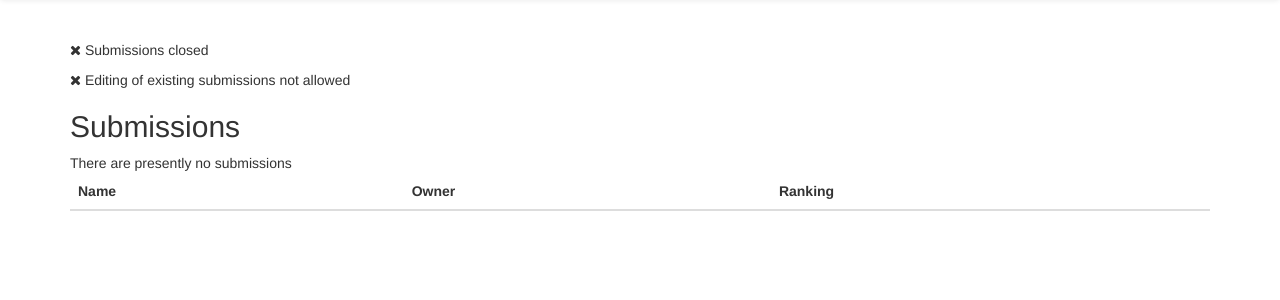
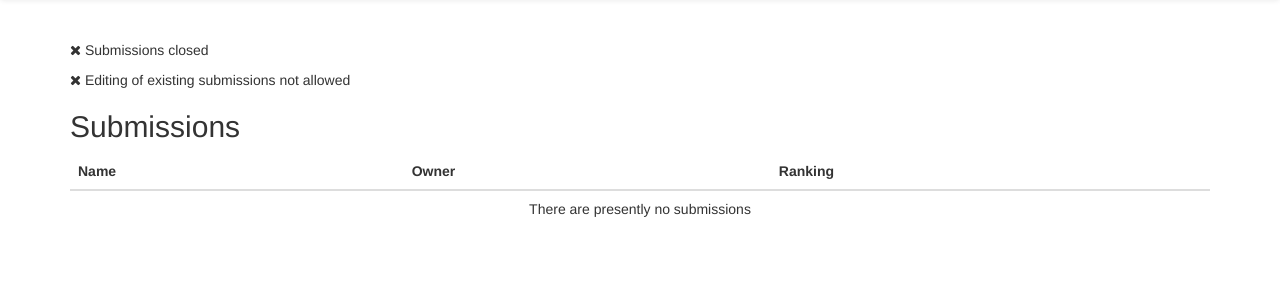
Before and after one commit to fossgalaxy/comet, a Django app: template fg_competitions/templates/fg_competitions/track_detail.html in a window 1280 px wide. Shown: the part 52-352 px from the top of the page. Run offline with Django 3.2, Linux system fonts and the light colour scheme; the template is opened without the code that fills it, so the values that code supplies are empty; parts of the project's set-up code (start-up, migrations or seed data) failed here and were passed over; some libraries are stand-ins or nearby versions.

Commit message:
fix empty message for track page

```diff
--- a/fg_competitions/templates/fg_competitions/track_detail.html
+++ b/fg_competitions/templates/fg_competitions/track_detail.html
@@ -34,6 +34,7 @@ Editing of existing submissions not allowed</p>{% endif %}</li>
     </tr>
   </thead>
 
+<tbody>
 {% for submission in track.submission_set.all %}
   <tr>
     <th><a href="{{submission.get_absolute_url}}">{{submission}}</a></th>
@@ -41,8 +42,11 @@ Editing of existing submissions not allowed</p>{% endif %}</li>
     <td>{{submission.ranking}}</td>
   </tr>
   {% empty %}
-  There are presently no submissions
+  <tr>
+    <td colspan="3"><p class="text-center">There are presently no submissions</p></td>
+  </tr>
 {% endfor %}
+</tbody>
 </table>
 
 {% endblock %}
```
